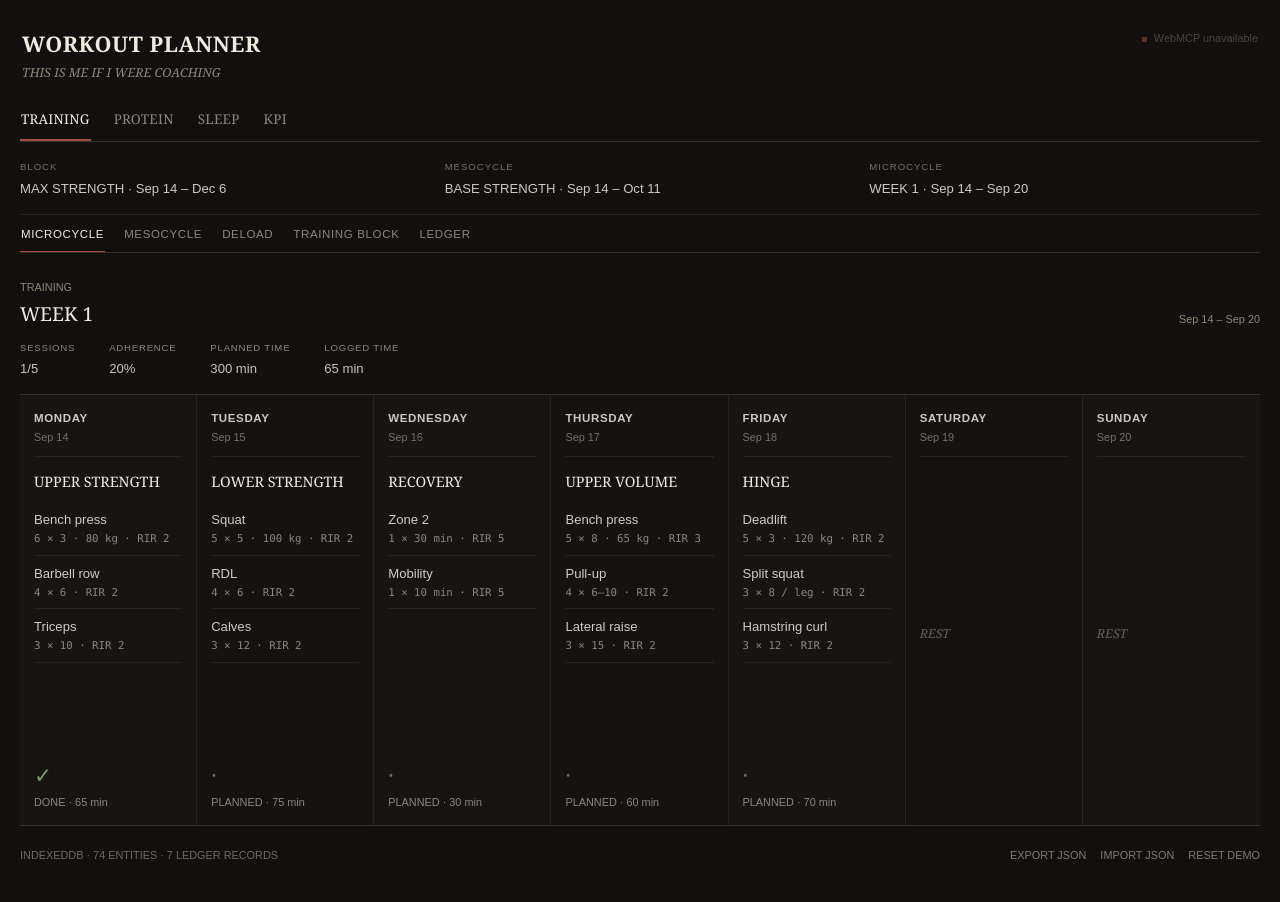
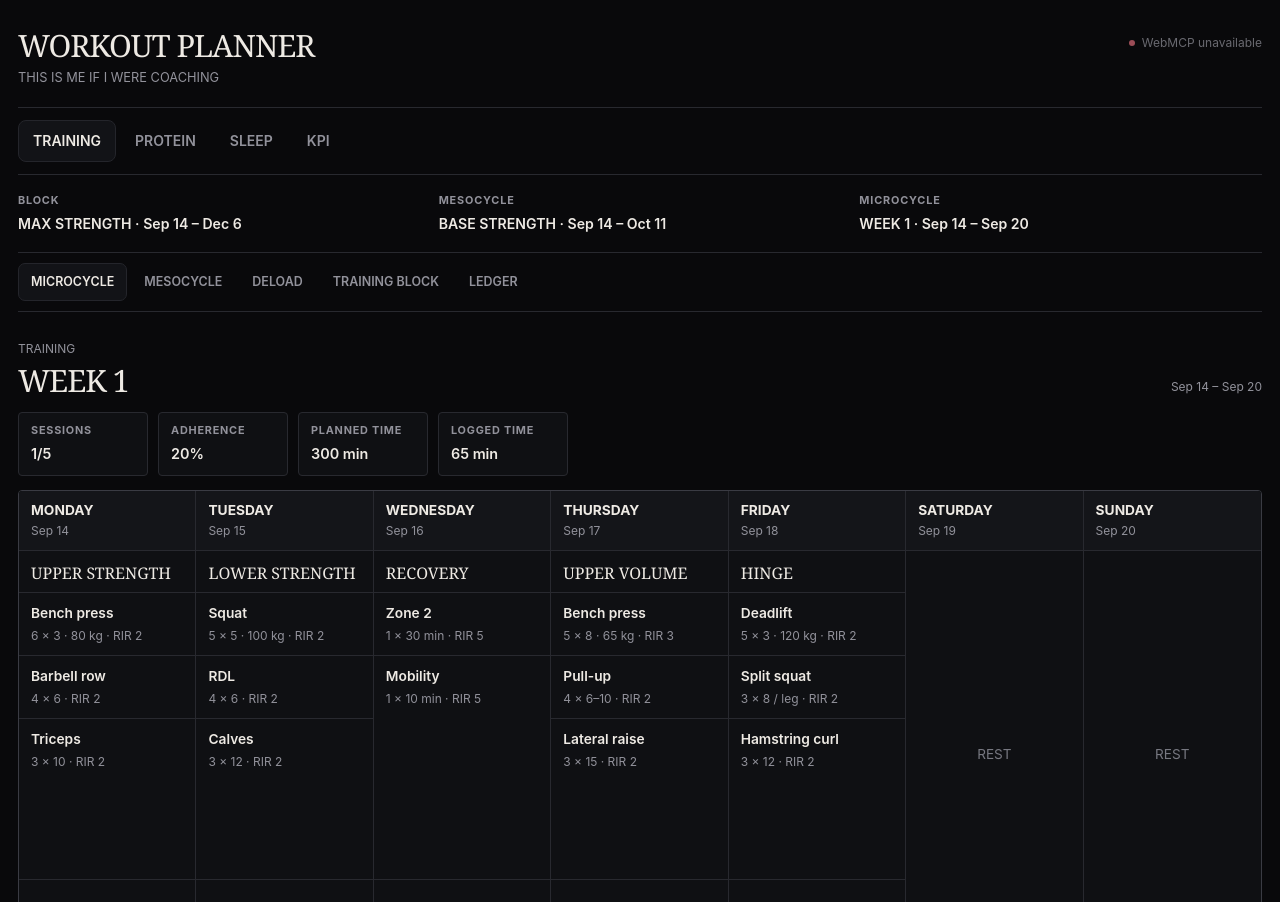
Before and after one commit to noob-express3000/workout-planner, a plain HTML site: page index.html in a window 1280 px wide. After the commit the page ends 842 px from the top, so only its background shows below. Drawn offline with Linux system fonts and the light colour scheme.

Commit message:
Align workout planner visual language with Meal Planner V2

```diff
--- a/styles.css
+++ b/styles.css
@@ -2,315 +2,370 @@
 
 :root {
   color-scheme: dark;
-  --bg: #11100e;
-  --sheet: #171512;
-  --sheet-alt: #141310;
-  --text: #ddd7cd;
-  --text-strong: #f0ebe2;
-  --muted: #8d867b;
-  --line: #353029;
-  --line-soft: #27231e;
-  --accent: #a44b43;
-  --good: #7d9871;
-  --warn: #b49a69;
+  --background: #09090b;
+  --surface: #0f1013;
+  --surface-raised: #141519;
+  --surface-hover: #18151a;
+  --text: #eeeae4;
+  --text-secondary: #92929b;
+  --border: #28292f;
+  --border-strong: #3a3b43;
+  --accent: #a94458;
+  --accent-hover: #bd5267;
+  --accent-soft: rgba(169, 68, 88, .13);
+  --ready: #a8b67a;
+  --danger: #db6b78;
 }
 
-html, body {
-  margin: 0;
-  min-height: 100%;
-  background: var(--bg);
-  color: var(--text);
+html {
+  background: var(--background);
+  scroll-behavior: smooth;
 }
 
 body {
-  font-family: Arial, Helvetica, sans-serif;
-  font-size: 15px;
+  min-width: 320px;
+  min-height: 100vh;
+  margin: 0;
+  overflow-x: hidden;
+  color: var(--text);
+  background: var(--background);
+  font-family: Inter, "Segoe UI", Roboto, Helvetica, Arial, sans-serif;
+  font-size: 16px;
   line-height: 1.45;
+  -webkit-font-smoothing: antialiased;
 }
 
 button, input, select { font: inherit; }
-button { cursor: pointer; }
+button { color: inherit; cursor: pointer; }
 h1, h2, h3, p { margin: 0; }
 
+button:focus-visible,
+input:focus-visible,
+select:focus-visible {
+  outline: 2px solid var(--accent-hover);
+  outline-offset: 3px;
+}
+
 .shell {
-  width: min(1260px, calc(100% - 40px));
+  width: min(1380px, calc(100% - 36px));
   margin: 0 auto;
-  padding: 28px 0 34px;
+  padding: 30px 0 38px;
 }
 
 .topbar {
   display: flex;
+  align-items: flex-start;
   justify-content: space-between;
   gap: 24px;
-  align-items: flex-start;
-  padding: 0 2px 18px;
+  min-height: 72px;
+  padding-bottom: 20px;
+  border-bottom: 1px solid var(--border);
 }
 
 h1 {
-  color: var(--text-strong);
   font-family: Georgia, "Times New Roman", serif;
-  font-size: 1.35rem;
-  font-weight: 600;
-  letter-spacing: .025em;
+  font-size: clamp(1.5rem, 2.4vw, 2.1rem);
+  font-weight: 500;
+  line-height: 1;
+  letter-spacing: -.035em;
 }
 
 .topbar p {
-  margin-top: 5px;
-  color: var(--muted);
-  font-family: Georgia, "Times New Roman", serif;
-  font-size: .78rem;
-  font-style: italic;
+  margin-top: 8px;
+  color: var(--text-secondary);
+  font-size: .8rem;
 }
 
 #webmcpStatus {
-  margin-top: 3px;
-  color: #777168;
-  font-size: .68rem;
+  display: inline-flex;
+  align-items: center;
+  gap: 7px;
+  margin-top: 4px;
+  color: var(--text-secondary);
+  font-size: .75rem;
   white-space: nowrap;
 }
 
 #webmcpStatus i {
-  display: inline-block;
-  width: 5px;
-  height: 5px;
-  margin-right: 7px;
-  background: #625d55;
+  width: 6px;
+  height: 6px;
+  flex: 0 0 auto;
+  border-radius: 50%;
+  background: #64656d;
 }
 
-#webmcpStatus.ready i { background: var(--good); }
-#webmcpStatus.unavailable { opacity: .55; }
-#webmcpStatus.unavailable i { background: var(--accent); }
+#webmcpStatus.ready { color: #cbd4b0; }
+#webmcpStatus.ready i { background: var(--ready); }
+#webmcpStatus.unavailable { opacity: .7; }
+#webmcpStatus.unavailable i { background: var(--danger); }
 
 .tabs,
 .subtabs {
   display: flex;
+  align-items: center;
   flex-wrap: wrap;
-  gap: 22px;
-  border-bottom: 1px solid var(--line);
+  gap: 4px;
+}
+
+.tabs {
+  padding: 12px 0;
+  border-bottom: 1px solid var(--border);
+}
+
+.subtabs {
+  padding: 10px 0;
+  border-bottom: 1px solid var(--border);
 }
 
 .tabs button,
 .subtabs button,
 footer button,
 .ledger-delete {
-  border: 0;
-  border-radius: 0;
+  border: 1px solid transparent;
   background: transparent;
-  color: var(--muted);
+  color: var(--text-secondary);
+  transition: color .14s ease, background-color .14s ease, border-color .14s ease;
 }
 
 .tabs button {
-  padding: 10px 1px 9px;
-  border-bottom: 2px solid transparent;
-  font-family: Georgia, "Times New Roman", serif;
-  font-size: .84rem;
-  letter-spacing: .02em;
-}
-
-.subtabs {
-  gap: 18px;
-  margin-top: 2px;
+  min-height: 42px;
+  padding: 0 14px;
+  border-radius: 8px;
+  font-size: .875rem;
+  font-weight: 560;
 }
 
 .subtabs button {
-  padding: 9px 1px 8px;
-  border-bottom: 1px solid transparent;
-  font-size: .72rem;
-  letter-spacing: .055em;
-}
-
-.tabs button.active,
-.subtabs button.active {
-  color: var(--text-strong);
-  border-bottom-color: var(--accent);
+  min-height: 38px;
+  padding: 0 12px;
+  border-radius: 7px;
+  font-size: .78rem;
+  font-weight: 560;
 }
 
 .tabs button:hover,
 .subtabs button:hover,
 footer button:hover,
-.ledger-delete:hover { color: var(--text-strong); }
+.ledger-delete:hover {
+  color: var(--text);
+  background: rgba(255, 255, 255, .025);
+}
+
+.tabs button.active,
+.subtabs button.active {
+  color: var(--text);
+  border-color: #24252b;
+  background: #121317;
+}
 
 .tab-view { display: none; }
 .tab-view.active { display: block; }
 
 .program-context {
   display: grid;
-  grid-template-columns: repeat(3, 1fr);
-  gap: 34px;
-  padding: 18px 0 16px;
-  border-bottom: 1px solid var(--line-soft);
+  grid-template-columns: repeat(3, minmax(0, 1fr));
+  gap: 18px;
+  padding: 18px 0;
+  border-bottom: 1px solid var(--border);
 }
 
 .program-context > div { min-width: 0; }
+
 .program-context span {
   display: block;
-  color: #756f66;
-  font-size: .6rem;
-  letter-spacing: .1em;
+  color: var(--text-secondary);
+  font-size: .68rem;
+  font-weight: 650;
+  letter-spacing: .075em;
+  text-transform: uppercase;
 }
 
 .program-context strong {
   display: block;
   margin-top: 5px;
-  color: #cfc9bf;
-  font-size: .82rem;
-  font-weight: 500;
+  overflow: hidden;
+  color: var(--text);
+  font-size: .88rem;
+  font-weight: 600;
+  text-overflow: ellipsis;
+  white-space: nowrap;
 }
 
-.view { min-height: 420px; }
+.view {
+  min-height: 440px;
+  padding-top: 2px;
+}
 
 .view-head {
+  min-height: 76px;
   display: flex;
+  align-items: flex-end;
   justify-content: space-between;
-  align-items: flex-end;
-  gap: 18px;
-  padding: 22px 0 13px;
+  gap: 20px;
+  padding: 22px 0 16px;
 }
 
 .view-head span,
 .view-head small {
-  color: var(--muted);
-  font-size: .68rem;
+  color: var(--text-secondary);
+  font-size: .75rem;
 }
 
 .view-head h2 {
   margin-top: 4px;
-  color: var(--text-strong);
   font-family: Georgia, "Times New Roman", serif;
-  font-size: 1.2rem;
+  font-size: clamp(1.45rem, 2.4vw, 2rem);
   font-weight: 500;
+  line-height: 1.05;
+  letter-spacing: -.035em;
 }
 
 .summary-line {
   display: flex;
   flex-wrap: wrap;
-  gap: 34px;
-  padding: 0 0 16px;
-  color: var(--muted);
+  gap: 10px;
+  margin-bottom: 14px;
+}
+
+.summary-line > div {
+  min-width: 130px;
+  padding: 10px 12px;
+  border: 1px solid var(--border);
+  border-radius: 4px;
+  background: var(--surface);
 }
 
 .summary-line div span {
   display: block;
-  font-size: .6rem;
-  letter-spacing: .08em;
+  color: var(--text-secondary);
+  font-size: .68rem;
+  font-weight: 650;
+  letter-spacing: .07em;
+  text-transform: uppercase;
 }
 
 .summary-line div strong {
   display: block;
-  margin-top: 4px;
-  color: #c9c2b7;
-  font-size: .82rem;
-  font-weight: 500;
+  margin-top: 5px;
+  font-size: .9rem;
+  font-weight: 600;
 }
 
 .week-grid {
+  min-height: 470px;
   display: grid;
-  grid-template-columns: repeat(7, minmax(150px, 1fr));
-  overflow-x: auto;
-  border-top: 1px solid var(--line);
-  border-bottom: 1px solid var(--line);
-  background: var(--sheet);
+  grid-template-columns: repeat(7, minmax(148px, 1fr));
+  overflow: hidden;
+  border: 1px solid var(--border-strong);
+  border-radius: 4px;
+  background: var(--surface);
 }
 
 .day {
+  min-width: 0;
   display: flex;
-  min-height: 430px;
   flex-direction: column;
-  padding: 15px 14px 14px;
-  border-right: 1px solid var(--line-soft);
-  background: var(--sheet);
+  border-right: 1px solid var(--border);
+  background: var(--surface);
 }
 
-.day:nth-child(even) { background: var(--sheet-alt); }
 .day:last-child { border-right: 0; }
 
 .day-head {
-  padding-bottom: 11px;
-  border-bottom: 1px solid var(--line-soft);
+  min-height: 58px;
+  display: flex;
+  flex-direction: column;
+  justify-content: center;
+  padding: 10px 12px;
+  border-bottom: 1px solid var(--border);
+  background: var(--surface-raised);
 }
 
 .day-head strong {
-  display: block;
-  color: #cec8bd;
-  font-size: .72rem;
-  font-weight: 600;
-  letter-spacing: .055em;
+  font-size: .86rem;
+  font-weight: 650;
 }
 
 .day-head span {
-  display: block;
-  margin-top: 3px;
-  color: #777066;
-  font-size: .68rem;
+  margin-top: 2px;
+  color: var(--text-secondary);
+  font-size: .75rem;
 }
 
 .session-title {
-  margin: 15px 0 9px;
-  color: var(--text-strong);
+  padding: 13px 12px 9px;
   font-family: Georgia, "Times New Roman", serif;
-  font-size: .9rem;
+  font-size: 1rem;
   font-weight: 500;
+  line-height: 1.2;
 }
 
 .work-row {
-  padding: 8px 0;
-  border-bottom: 1px solid var(--line-soft);
+  padding: 11px 12px;
+  border-top: 1px solid var(--border);
+  transition: background-color .14s ease, box-shadow .14s ease;
+}
+
+.work-row:hover {
+  background: var(--surface-hover);
+  box-shadow: inset 2px 0 0 var(--accent);
 }
 
 .work-row strong {
   display: block;
-  color: #d1cbc1;
-  font-size: .82rem;
-  font-weight: 500;
+  font-size: .86rem;
+  font-weight: 620;
 }
 
 .work-row span {
   display: block;
-  margin-top: 3px;
-  color: var(--muted);
-  font-family: ui-monospace, SFMono-Regular, Menlo, Consolas, monospace;
-  font-size: .67rem;
+  margin-top: 4px;
+  color: var(--text-secondary);
+  font-size: .75rem;
   line-height: 1.35;
 }
 
 .day-status {
   margin-top: auto;
-  padding-top: 18px;
+  padding: 14px 12px 16px;
+  border-top: 1px solid var(--border);
 }
 
 .day-status strong {
   display: block;
-  font-family: Georgia, "Times New Roman", serif;
-  font-size: 1.35rem;
-  font-weight: 400;
+  font-size: 1.15rem;
+  font-weight: 650;
 }
 
 .day-status span {
   display: block;
-  margin-top: 5px;
-  color: var(--muted);
-  font-size: .68rem;
+  margin-top: 4px;
+  color: var(--text-secondary);
+  font-size: .75rem;
 }
 
-.status-complete { color: var(--good); }
-.status-missed { color: var(--accent); }
-.status-planned { color: #6f695f; }
+.status-complete { color: var(--ready); }
+.status-missed { color: var(--danger); }
+.status-planned { color: var(--text-secondary); }
 
 .day > .empty {
-  margin: auto 0;
-  padding: 0;
-  color: #655f57;
-  font-family: Georgia, "Times New Roman", serif;
-  font-style: italic;
+  margin: auto;
+  padding: 24px 12px;
+  color: #777881;
+  font-size: .85rem;
 }
 
 .scale-table,
 .domain-table,
 .ledger-table {
   width: 100%;
-  border-collapse: collapse;
+  overflow: hidden;
+  border: 1px solid var(--border);
+  border-collapse: separate;
+  border-spacing: 0;
+  border-radius: 4px;
+  background: var(--surface);
   table-layout: fixed;
-  border-top: 1px solid var(--line);
 }
 
 .scale-table th,
@@ -319,121 +374,153 @@ footer button:hover,
 .domain-table td,
 .ledger-table th,
 .ledger-table td {
-  padding: 12px 10px;
-  border-bottom: 1px solid var(--line-soft);
+  padding: 12px 13px;
+  border-bottom: 1px solid var(--border);
   text-align: left;
   vertical-align: top;
-  font-size: .76rem;
+  font-size: .8rem;
 }
+
+.scale-table tr:last-child td,
+.domain-table tr:last-child td,
+.ledger-table tr:last-child td { border-bottom: 0; }
 
 .scale-table th,
 .domain-table th,
 .ledger-table th {
-  color: #756f66;
-  font-size: .64rem;
-  font-weight: 500;
-  letter-spacing: .07em;
+  color: var(--text-secondary);
+  background: var(--surface-raised);
+  font-size: .7rem;
+  font-weight: 650;
+  letter-spacing: .075em;
+  text-transform: uppercase;
 }
 
 .scale-table td strong,
 .domain-table td strong {
   display: block;
-  color: #cfc8bd;
-  font-weight: 500;
+  font-weight: 650;
 }
 
 .scale-table td span,
 .domain-table td span {
   display: block;
   margin-top: 4px;
-  color: var(--muted);
-  font-size: .68rem;
+  color: var(--text-secondary);
+  font-size: .75rem;
 }
 
-.current-row { background: #1b1814; }
-.deload-row { color: #b7aa95; }
+.scale-table tbody tr,
+.domain-table tbody tr,
+.ledger-table tbody tr {
+  transition: background-color .14s ease;
+}
+
+.scale-table tbody tr:hover,
+.domain-table tbody tr:hover,
+.ledger-table tbody tr:hover { background: var(--surface-hover); }
+
+.current-row {
+  background: var(--accent-soft);
+  box-shadow: inset 2px 0 0 var(--accent);
+}
+
+.deload-row { color: #c9c2b7; }
 
 .block-bar {
   display: grid;
-  grid-template-columns: repeat(3, 1fr);
-  border-top: 1px solid var(--line);
-  border-bottom: 1px solid var(--line);
+  grid-template-columns: repeat(3, minmax(0, 1fr));
+  overflow: hidden;
+  border: 1px solid var(--border-strong);
+  border-radius: 4px;
+  background: var(--surface);
 }
 
 .block-segment {
   min-height: 190px;
-  padding: 18px 18px 16px;
-  border-right: 1px solid var(--line-soft);
+  padding: 18px;
+  border-right: 1px solid var(--border);
 }
 
 .block-segment:last-child { border-right: 0; }
+
 .block-segment span {
   display: block;
-  color: var(--muted);
-  font-size: .66rem;
+  color: var(--text-secondary);
+  font-size: .72rem;
 }
 
 .block-segment strong {
   display: block;
   margin: 8px 0 6px;
-  color: var(--text-strong);
   font-family: Georgia, "Times New Roman", serif;
-  font-size: 1rem;
+  font-size: 1.12rem;
   font-weight: 500;
 }
 
 .block-segment ul {
-  margin: 13px 0 0;
+  margin: 14px 0 0;
   padding-left: 18px;
-  color: #aaa398;
-  font-size: .74rem;
-  line-height: 1.65;
+  color: #b8b5b1;
+  font-size: .8rem;
+  line-height: 1.6;
 }
 
-.ledger-table td:nth-child(1) { width: 165px; color: var(--muted); }
-.ledger-table td:nth-child(2) { width: 100px; color: #aaa398; }
-.ledger-table td:nth-child(4) { color: #aaa398; word-break: break-word; }
-.ledger-delete { padding: 2px 0; color: #8e4942; font-size: .68rem; }
+.ledger-table td:nth-child(1) { width: 165px; color: var(--text-secondary); }
+.ledger-table td:nth-child(2) { width: 110px; }
+.ledger-table td:nth-child(4) { color: #b8b5b1; word-break: break-word; }
+
+.ledger-delete {
+  padding: 3px 5px;
+  border-radius: 3px;
+  color: var(--danger);
+  font-size: .72rem;
+}
 
 footer {
   display: flex;
+  align-items: center;
   justify-content: space-between;
-  align-items: center;
   gap: 16px;
   padding-top: 18px;
-  color: #6f695f;
-  font-size: .68rem;
+  color: var(--text-secondary);
+  font-size: .72rem;
 }
 
-footer div { display: flex; gap: 14px; }
+footer div { display: flex; gap: 8px; }
+
 footer button {
-  padding: 4px 0;
-  color: #817a70;
-  font-size: .68rem;
+  min-height: 34px;
+  padding: 0 10px;
+  border-color: var(--border);
+  border-radius: 4px;
 }
 
 .empty {
   padding: 34px 0;
-  color: var(--muted);
-  font-size: .78rem;
+  color: var(--text-secondary);
+  font-size: .85rem;
 }
 
-@media (max-width: 900px) {
-  .program-context { gap: 18px; }
-  .week-grid { grid-template-columns: repeat(7, 170px); }
+@media (max-width: 980px) {
+  .program-context { grid-template-columns: 1fr; gap: 10px; }
+  .program-context strong { white-space: normal; }
+  .week-grid { grid-template-columns: repeat(7, 165px); overflow-x: auto; }
   .block-bar { grid-template-columns: 1fr; }
-  .block-segment { border-right: 0; border-bottom: 1px solid var(--line-soft); }
-  .scale-table, .domain-table, .ledger-table { min-width: 760px; }
+  .block-segment { border-right: 0; border-bottom: 1px solid var(--border); }
+  .block-segment:last-child { border-bottom: 0; }
+  .scale-table,
+  .domain-table,
+  .ledger-table { min-width: 760px; }
   .view { overflow-x: auto; }
 }
 
-@media (max-width: 620px) {
-  .shell { width: min(100% - 22px, 1260px); padding-top: 18px; }
-  .topbar { flex-direction: column; gap: 10px; }
-  #webmcpStatus { margin-top: 0; }
-  .tabs, .subtabs { gap: 15px; overflow-x: auto; flex-wrap: nowrap; }
+@media (max-width: 680px) {
+  .shell { width: min(100% - 20px, 1380px); padding-top: 18px; }
+  .topbar { min-height: 0; flex-direction: column; gap: 8px; }
+  .tabs, .subtabs { overflow-x: auto; flex-wrap: nowrap; }
   .tabs button, .subtabs button { flex: 0 0 auto; }
-  .program-context { grid-template-columns: 1fr; gap: 10px; }
-  .program-context > div { padding-bottom: 9px; }
+  .view-head { align-items: flex-start; flex-direction: column; gap: 6px; }
+  .summary-line > div { flex: 1 1 130px; }
   footer { align-items: flex-start; flex-direction: column; }
 }
```
